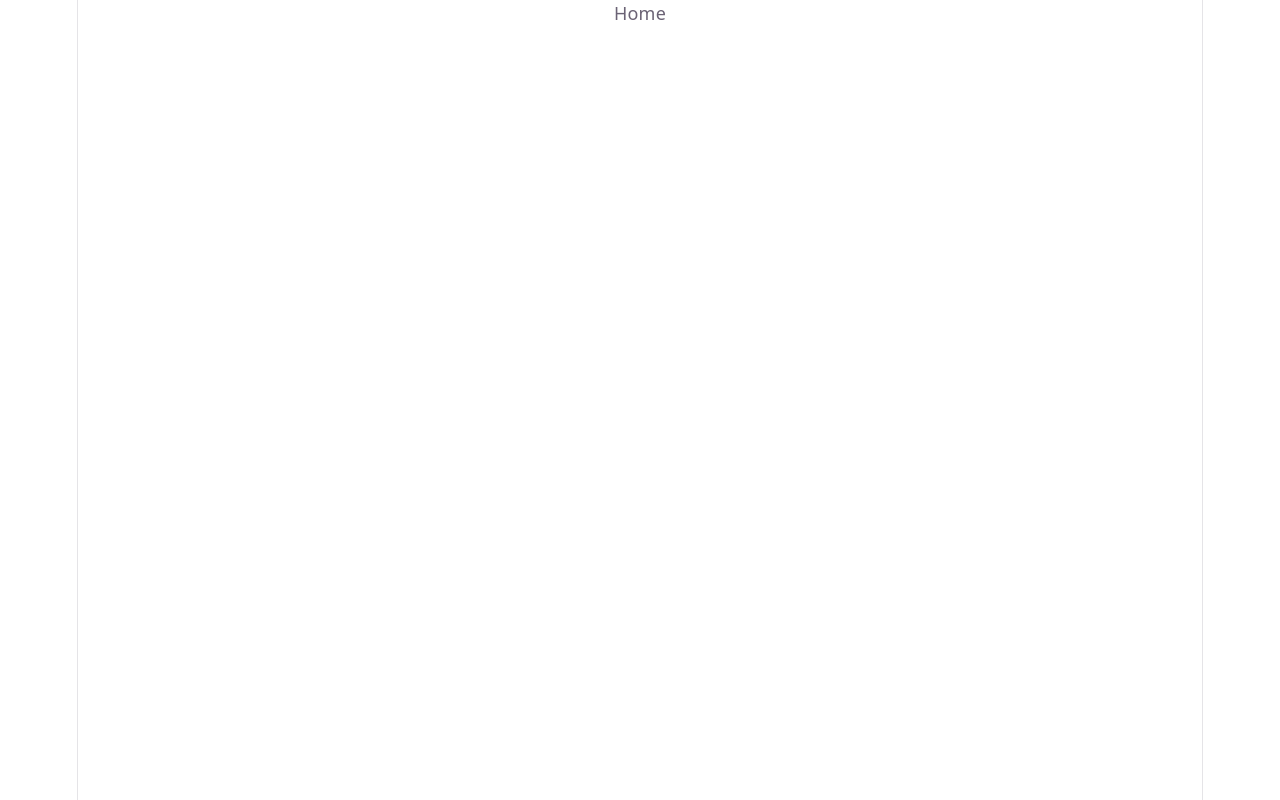
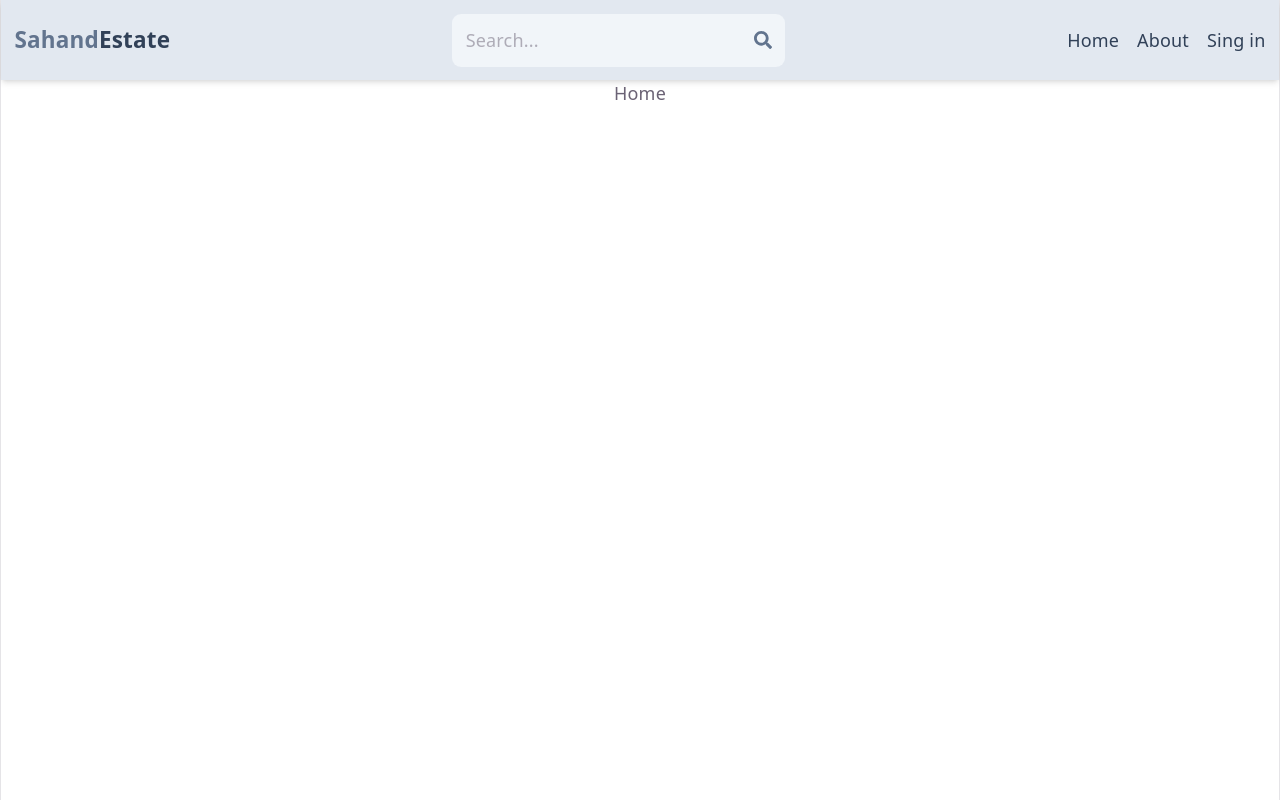
Before and after one commit to mikleugera/mern-estate, a React (Vite) app: page / in a window 1280 px wide. Built offline with nearby package versions, Linux system fonts and the light colour scheme.

Commit message:
create header component

```diff
--- a/package.json
+++ b/package.json
@@ -13,6 +13,7 @@
     "@tailwindcss/vite": "^4.3.3",
     "react": "^19.2.8",
     "react-dom": "^19.2.8",
+    "react-icons": "^5.7.0",
     "react-router-dom": "^7.18.3",
     "tailwindcss": "^4.3.3"
   },
--- a/src/App.jsx
+++ b/src/App.jsx
@@ -4,10 +4,12 @@ import { About } from './pages/About'
 import { Profile } from './pages/Profile'
 import { SingUp } from './pages/SingUp'
 import { SingIn } from './pages/SingIn'
+import { Header } from './components/Header'
 
 export const App = () => {
   return (
     <BrowserRouter>
+      <Header/>
       <Routes>
         <Route path='/' element={<Home/>} />
         <Route path='/sing-in' element={<SingIn/>} />
--- /dev/null
+++ b/src/components/Header.jsx
@@ -0,0 +1,32 @@
+import {FaSearch} from 'react-icons/fa'
+import {Link} from 'react-router-dom'
+
+export const Header = () => {
+  return (
+    <header className="bg-slate-200 shadow-md">
+        <div className="flex justify-between items-center max-w-6xl mx-auto p-3">
+            <Link to='/'>
+                <span className="font-bold text-sm sm:text-xl flex flex-wrap">
+                    <span className="text-slate-500">Sahand</span>
+                    <span className="text-slate-700">Estate</span>
+                </span>
+            </Link>
+            <form className="bg-slate-100 p-3 rounded-lg flex items-center">
+                <input type="text" placeholder="Search..." className="bg-transparent focus:outline-none w-24 sm:w-64"/>
+                <FaSearch className='text-slate-500'/>
+            </form>
+            <ul className='flex gap-4'>
+                <Link to='/'>
+                    <li className='hidden sm:inline text-slate-700 hover:underline cursor-pointer'>Home</li>
+                </Link>
+                <Link to='/about'>
+                    <li className='hidden sm:inline text-slate-700 hover:underline cursor-pointer'>About</li>
+                </Link>
+                <Link to='/sing-in'>
+                    <li className='text-slate-700 hover:underline cursor-pointer'>Sing in</li>
+                </Link>
+            </ul>
+        </div>
+    </header>
+  )
+}
--- a/src/index.css
+++ b/src/index.css
@@ -57,7 +57,6 @@ body {
 }
 
 #root {
-  width: 1126px;
   max-width: 100%;
   margin: 0 auto;
   text-align: center;
```
Also changed, not shown: 1 other file (tests, documents, lock files or other folders).
